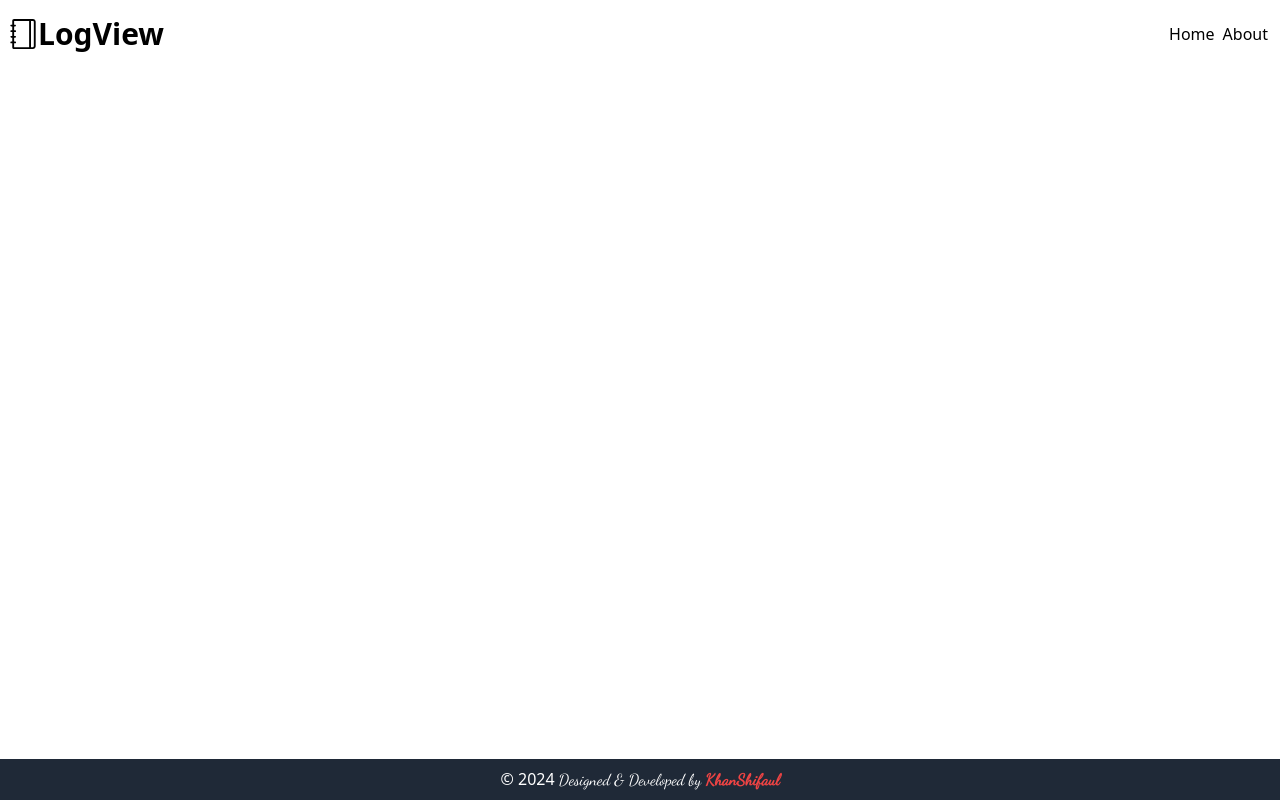
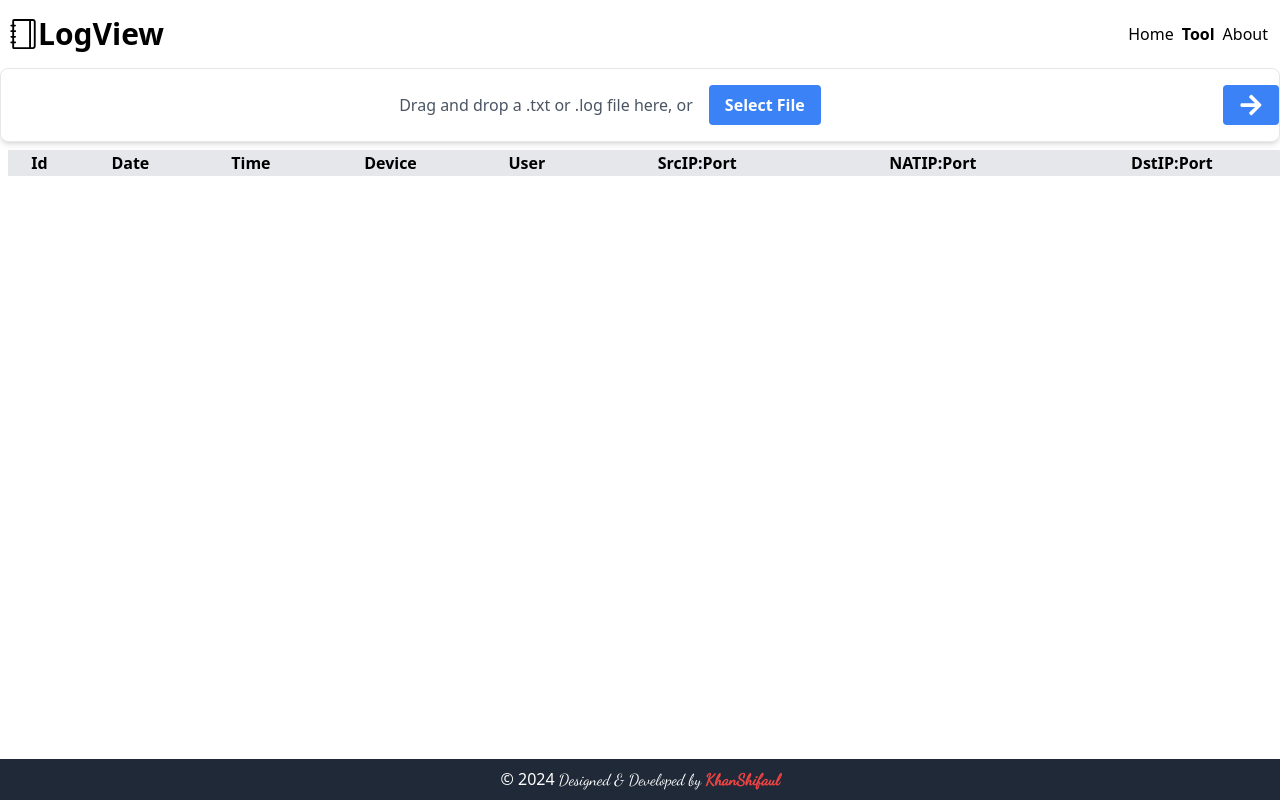
Before and after one commit to khanshifaul/logview, a React (Vite) app: page /toolpage in a window 1280 px wide. Built offline with nearby package versions, Linux system fonts and the light colour scheme.

Commit message:
modified:   src/App.jsx 	new file:   src/components/dropzone.jsx 	new file:   src/pages/tool.jsx

```diff
--- a/src/App.jsx
+++ b/src/App.jsx
@@ -3,6 +3,7 @@ import Footer from "./components/footer";
 import Logo from "./components/logo";
 import About from "./pages/about";
 import Home from "./pages/home";
+import ToolPage from "./pages/tool";
 
 export default function App() {
   return (
@@ -26,6 +27,16 @@ export default function App() {
               </li>
               <li>
                 <NavLink
+                  to="/toolpage"
+                  className={({ isActive }) =>
+                    isActive ? "font-semibold" : ""
+                  }
+                >
+                  Tool
+                </NavLink>
+              </li>
+              <li>
+                <NavLink
                   to="/about"
                   className={({ isActive }) =>
                     isActive ? "font-semibold" : ""
@@ -40,6 +51,7 @@ export default function App() {
         <Routes>
           <Route path="/about" element={<About />} />
           <Route path="/" element={<Home />} />
+          <Route path="/toolpage" element={<ToolPage />} />
         </Routes>
       </BrowserRouter>
       <Footer />
--- /dev/null
+++ b/src/components/dropzone.jsx
@@ -0,0 +1,54 @@
+import { useEffect, useState } from "react";
+
+function Dropzone() {
+  const [file, setFile] = useState(null);
+
+  const handleFileChange = () => {
+    const input = document.querySelector('input[type="file"]');
+    input.click();
+    setFile(event.target.files[0]);
+  };
+
+  useEffect(() => {
+    if (file && ["text/plain", "text/x-log"].includes(file.type)) {
+      const reader = new FileReader();
+      reader.onload = (event) => {
+        localStorage.setItem("fileData", event.target.result);
+      };
+      reader.readAsDataURL(file);
+    }
+  }, [file]);
+
+  return (
+    <>
+      <div className="w-full">
+        <input
+          type="file"
+          className="hidden"
+          onChange={handleFileChange}
+          accept=".txt,.log"
+        />
+        {file && (
+          <div className="flex items-center justify-center bg-opacity-75 text-2xl font-bold w-full">
+            <h2>{file.name}</h2>
+          </div>
+        )}
+        {!file && (
+          <div className="flex items-center justify-center h-full text-gray-600">
+            <p className="font-medium">
+              Drag and drop a .txt or .log file here, or
+            </p>
+            <button
+              className="bg-blue-500 hover:bg-blue-700 text-white font-bold py-2 px-4 rounded ml-4"
+              onClick={() => handleFileChange()}
+            >
+              Select File
+            </button>
+          </div>
+        )}
+      </div>
+    </>
+  );
+}
+
+export default Dropzone;
--- /dev/null
+++ b/src/pages/tool.jsx
@@ -0,0 +1,122 @@
+import { useEffect, useState } from "react";
+import { FaArrowRight } from "react-icons/fa";
+import Dropzone from "/src/components/dropzone";
+
+function ToolPage() {
+  const [isClicked, setIsClicked] = useState(false);
+  const [loading, setLoading] = useState(false);
+  const [fileData, setFileData] = useState(null);
+  const [data, setData] = useState([]);
+
+  const handleClick = () => {
+    setIsClicked(true);
+    setLoading(true);
+
+    handleShowData();
+    setTimeout(() => {
+      setLoading(false);
+      setIsClicked(false);
+    }, 1000); // Adjust duration as needed
+  };
+
+  useEffect(() => {
+    localStorage.removeItem("fileData");
+
+    const handleStorageChange = () => {
+      setFileData(localStorage.getItem("fileData"));
+    };
+
+    window.addEventListener("storage", handleStorageChange);
+    return () => window.removeEventListener("storage", handleStorageChange);
+  }, []);
+
+  const handleShowData = () => {
+    const base64Data = localStorage.getItem("fileData");
+    if (base64Data) {
+      const textData = atob(base64Data.split(",")[1]); // Extract text from base64
+      try {
+        const lines = textData.split("\n");
+        const parsedData = lines.map((line) => {
+          const log = line.split(" ");
+          const parsedLog = {
+            Date: log[0] + " " + log[1],
+            Time: log[2],
+            Device: log[3],
+            User: log[5].slice(4, -1), // Remove prefix and suffix
+            SrcIPPort: log[12].split("->")[0],
+            NATIPPort: log[14].split("->")[2].slice(0, -1), // Remove comma
+            DstIPPort: log[12].split("->")[1].slice(0, -1), // Remove comma
+          };
+          return parsedLog;
+        });
+        setData(parsedData);
+      } catch (error) {
+        alert("Something Went Wrong!!! Check your file & Try Again.");
+      }
+    }
+  };
+
+  return (
+    <>
+      <main className="container mx-auto">
+        <div className="flex w-full justify-between items-center space-x-1  border rounded-lg shadow-md bg-white hover:bg-gray-100 cursor-pointer">
+          <Dropzone className="w-full" />
+          <button
+            onClick={handleClick}
+            className="bg-blue-500 hover:bg-blue-700 text-white font-bold py-2 m-4 px-4 rounded"
+          >
+            <FaArrowRight
+              className={`transition-all duration-300 font-bold text-2xl ${
+                isClicked ? "animate" : ""
+              }`}
+            />
+          </button>
+        </div>
+        <div className="md:w-full overflow-x-visible">
+          <div className="scrollbar-hide overflow-x-scroll md:overflow-x-hidden">
+            <table className="table-auto w-full text-center m-2">
+              <thead className="bg-gray-200">
+                <tr className="py-2">
+                  <th className="px-1">Id</th>
+                  <th className="px-1">Date</th>
+                  <th className="px-1">Time</th>
+                  <th className="px-1">Device</th>
+                  <th className="px-1">User</th>
+                  <th className="px-1">SrcIP:Port</th>
+                  <th className="px-1">NATIP:Port</th>
+                  <th className="px-1">DstIP:Port</th>
+                </tr>
+              </thead>
+              <tbody>
+                {!loading &&
+                  data.map((item, index) => (
+                    <tr key={index} className="py-2 hover:bg-gray-100">
+                      <td className="px-1">{index + 1}</td>
+                      <td className="px-1">{item.Date}</td>
+                      <td className="px-1">{item.Time}</td>
+                      <td className="px-1">{item.Device}</td>
+                      <td className="px-1">{item.User}</td>
+                      <td className="px-1">{item.SrcIPPort}</td>
+                      <td className="px-1">{item.NATIPPort}</td>
+                      <td className="px-1">{item.DstIPPort}</td>
+                    </tr>
+                  ))}
+              </tbody>
+            </table>
+          </div>
+          {loading && (
+            <div className="flex justify-center">
+              <div
+                className={`bg-red-200 h-12 w-12 m-4 ${
+                  isClicked ? "animate-spin" : ""
+                }`}
+              ></div>
+            </div>
+          )}
+        </div>
+      </main>
+    </>
+  );
+}
+
+export default ToolPage;
```
